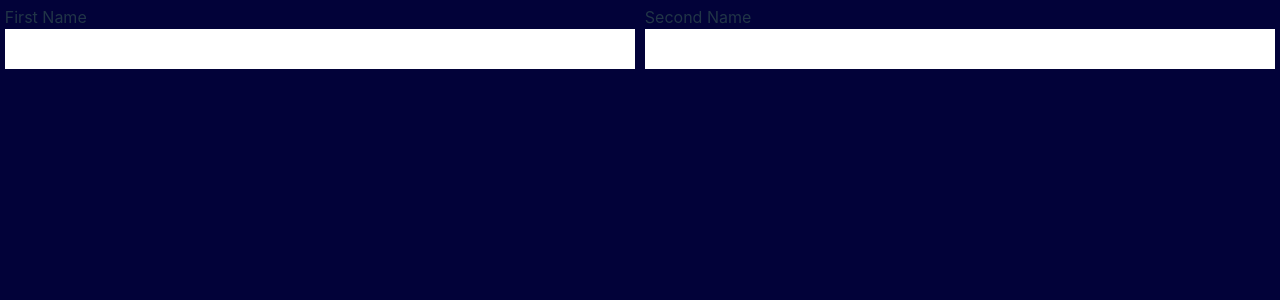
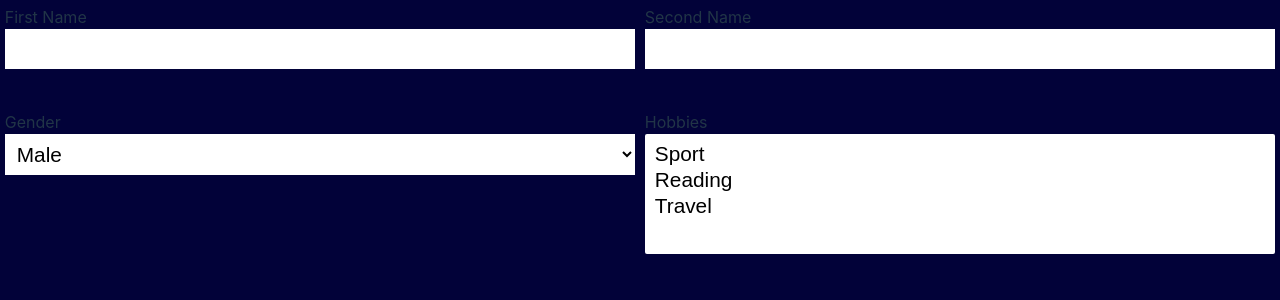
Before and after one commit to joshD90/interviewPrep, a React (Vite) app: page / in a window 1280 px wide. Shown: the top 300 px of the page. Built offline with nearby package versions, Linux system fonts and the light colour scheme.

Commit message:
refactoring some of the code and breaking it up, creating custom hook for change of state and error handling, working with select  and multiple select

```diff
--- a/src/dynamicForm/DynamicFormContainer.tsx
+++ b/src/dynamicForm/DynamicFormContainer.tsx
@@ -2,46 +2,20 @@ import { FC, useState } from "react";
 import { FormObj, Option } from "./dynamicFormTypes";
 
 import "./dynamicFormContainer.css";
+import { mapFormObj } from "./utis";
+import { FormItem } from "./FormItem";
 
 type Props = { formObj: FormObj; cols?: number };
 
 const DynamicFormContainer: FC<Props> = ({ formObj, cols }) => {
-  const [formState, setFormState] = useState(() => {
-    const formEntries = Object.entries(formObj);
-    const mappedEntries = formEntries.map((entry) => {
-      const id = entry[0];
-      const restOfValues = entry[1];
-      let options: null | Option[] = null;
-      if ("options" in restOfValues) {
-        options = restOfValues.options;
-      }
-      return {
-        id,
-        label: restOfValues.label,
-        type: restOfValues.type,
-        options,
-      };
-    });
-    return mappedEntries;
-  });
+  const [formState, setFormState] = useState(() => mapFormObj(formObj));
 
   return (
     <section className="form-container">
       <form action="" className="dynamic-form">
-        {formState.map((input) => (
-          <div key={input.id} className="dynamic-input">
-            <label htmlFor={input.id}>{input.label}</label>
-            {!(input.type === "select") ? (
-              <input type={input.type} id={input.id} />
-            ) : (
-              <select id={input.id}>
-                {input.options?.map((option) => (
-                  <option value={option.value}>{option.label}</option>
-                ))}
-              </select>
-            )}
-          </div>
-        ))}
+        {formState.map((input) => {
+          return <FormItem key={input.id} formItem={input} />;
+        })}
       </form>
     </section>
   );
--- /dev/null
+++ b/src/dynamicForm/FormItem.tsx
@@ -0,0 +1,32 @@
+import { FC } from "react";
+import { MappedFormObj } from "./dynamicFormTypes";
+import { useUploadForm } from "./useUploadFormState";
+
+type Props = { formItem: MappedFormObj };
+
+export const FormItem: FC<Props> = ({ formItem }) => {
+  const { changeState, changeStateSelect, errors } = useUploadForm();
+  return (
+    <div className="dynamic-input">
+      <label htmlFor={formItem.id}>{formItem.label}</label>
+      {!(formItem.type === "select") ? (
+        <input type={formItem.type} id={formItem.id} onChange={changeState} />
+      ) : (
+        <select
+          id={formItem.id}
+          onChange={changeStateSelect}
+          multiple={formItem.multiple}
+        >
+          {formItem.options?.map((option) => (
+            <option value={option.value} key={option.value}>
+              {option.label}
+            </option>
+          ))}
+        </select>
+      )}
+      {errors[formItem.id] !== "" && (
+        <p className="errorMessage">{errors[formItem.id]}</p>
+      )}
+    </div>
+  );
+};
--- a/src/dynamicForm/dynamicFormContainer.css
+++ b/src/dynamicForm/dynamicFormContainer.css
@@ -17,7 +17,8 @@
   padding: 0.3rem;
 }
 
-.dynamic-input input {
+.dynamic-input input,
+select {
   background-color: white;
   border: none;
   padding: 0.5rem;
--- a/src/dynamicForm/testFormData.ts
+++ b/src/dynamicForm/testFormData.ts
@@ -3,4 +3,24 @@ import { FormObj } from "./dynamicFormTypes";
 export const testFormdata: FormObj = {
   firstname: { type: "text", label: "First Name" },
   secondname: { type: "text", label: "Second Name" },
+  gender: {
+    type: "select",
+    label: "Gender",
+    options: [
+      { value: "male", label: "Male" },
+      { value: "female", label: "Female" },
+      { value: "other", label: "Other" },
+    ],
+    multiple: false,
+  },
+  hobbies: {
+    type: "select",
+    label: "Hobbies",
+    options: [
+      { value: "sport", label: "Sport" },
+      { value: "reading", label: "Reading" },
+      { value: "travel", label: "Travel" },
+    ],
+    multiple: true,
+  },
 };
--- /dev/null
+++ b/src/dynamicForm/useUploadFormState.ts
@@ -0,0 +1,42 @@
+import { useState } from "react";
+
+export const useUploadForm = () => {
+  const [formState, setFormState] = useState<{
+    [key: string]: string | number | (string | number)[] | boolean;
+  }>({});
+  const [errors, setErrors] = useState<{ [key: string]: string }>({});
+
+  const changeState = (e: React.ChangeEvent<HTMLInputElement>) => {
+    const currentKey = e.target.id;
+    const currentValue = e.target.value;
+
+    setFormState((prev) => ({
+      ...prev,
+      [currentKey]: currentValue,
+    }));
+
+    if (currentValue === "") {
+      setErrors((prev) => ({
+        ...prev,
+        [e.target.id]: "You need to have a value here",
+      }));
+    } else {
+      setErrors((prev) => ({ ...prev, [e.target.id]: "" }));
+    }
+  };
+
+  const changeStateSelect = (e: React.ChangeEvent<HTMLSelectElement>) => {
+    const id = e.target.id;
+    const selectedOptions = Array.from(e.target.selectedOptions).map(
+      (option) => option.value
+    );
+    setFormState((prev) => ({ ...prev, [id]: selectedOptions }));
+    if (selectedOptions.length === 0)
+      setErrors((prev) => ({
+        ...prev,
+        [id]: "You Need to Select At Least One",
+      }));
+  };
+
+  return { changeState, formState, changeStateSelect, errors };
+};
--- /dev/null
+++ b/src/dynamicForm/utis.ts
@@ -0,0 +1,24 @@
+import { FormObj, MappedFormObj, Option } from "./dynamicFormTypes";
+
+export const mapFormObj = (formObj: FormObj): MappedFormObj[] => {
+  const formEntries = Object.entries(formObj);
+  const mappedEntries = formEntries.map((entry) => {
+    const id = entry[0];
+    const restOfValues = entry[1];
+    let options: null | Option[] = null;
+    let multiple: undefined | boolean;
+    if ("options" in restOfValues) {
+      options = restOfValues.options;
+    }
+    if ("multiple" in restOfValues) multiple = restOfValues.multiple;
+
+    return {
+      id,
+      label: restOfValues.label,
+      type: restOfValues.type,
+      options,
+      multiple,
+    };
+  });
+  return mappedEntries;
+};
```
Also changed, not shown: src/dynamicForm/dynamicFormTypes.ts (+9 -0 lines).
